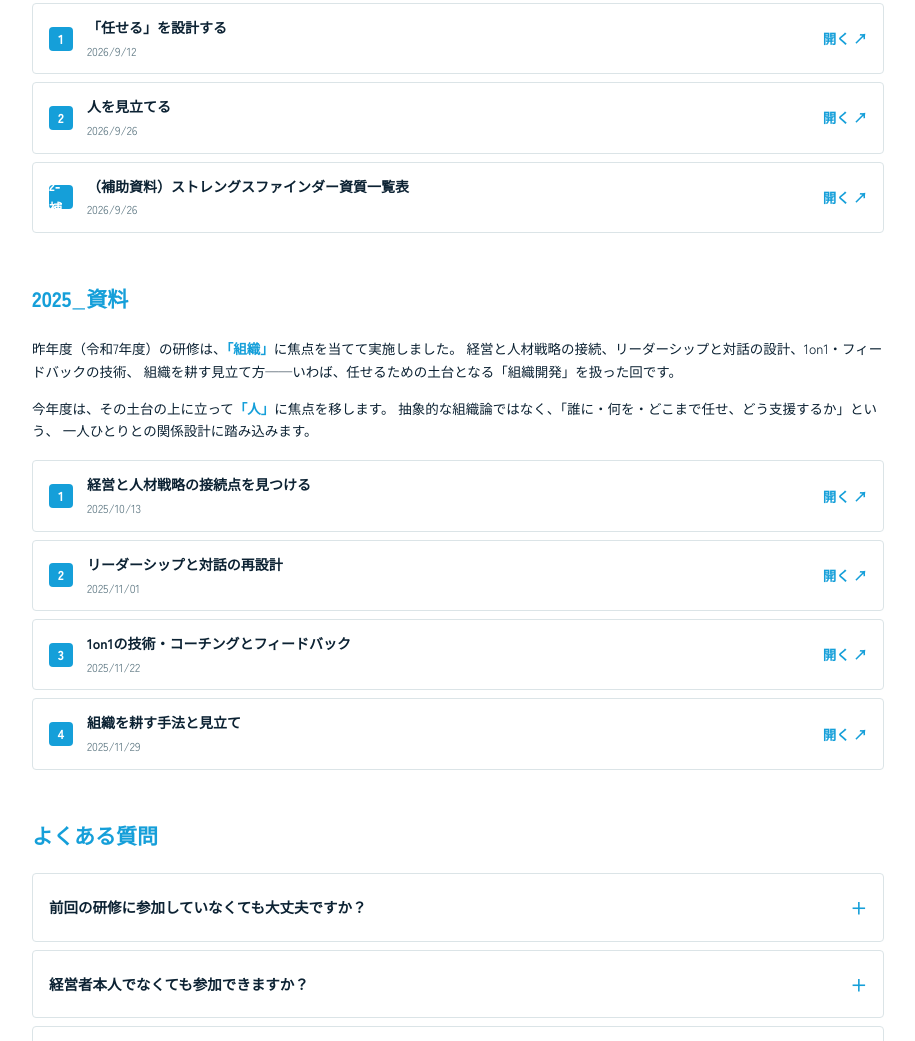
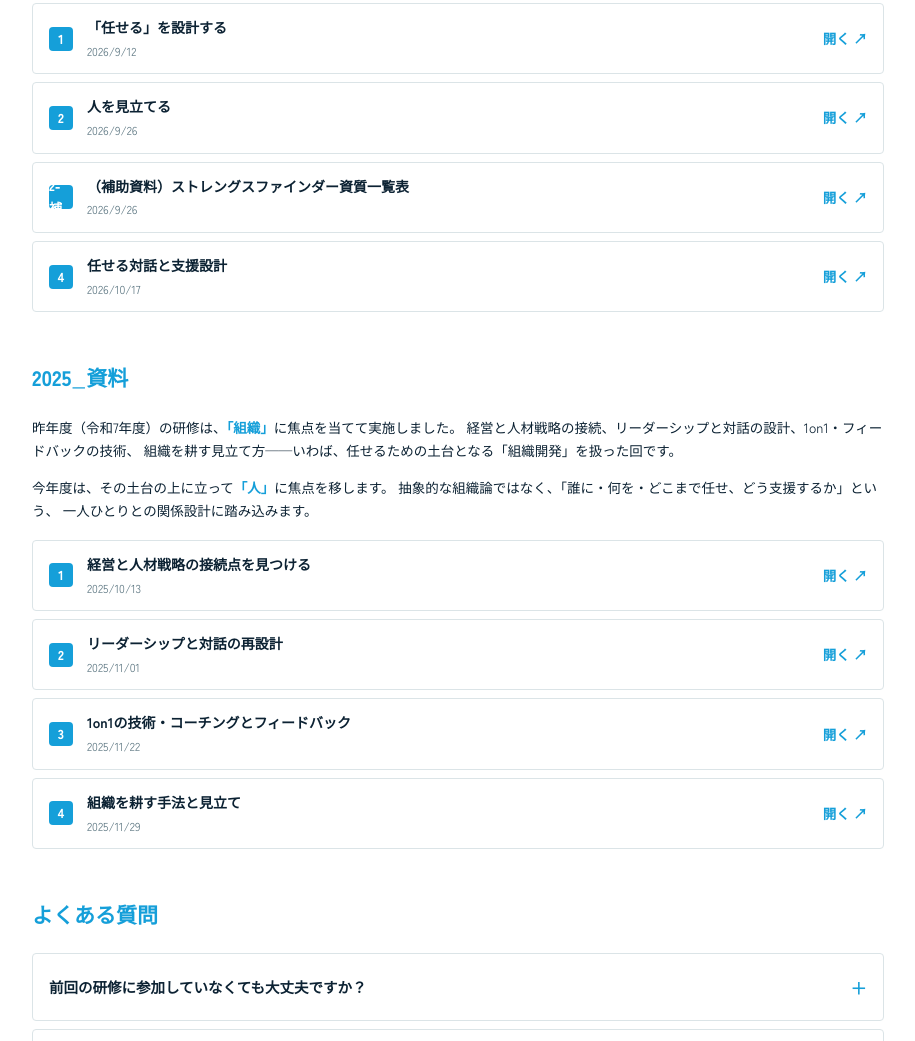
Before and after one commit to ki1118rin/makaseru-training, a plain HTML site: page index.html in a window 1280 px wide. Shown: the part 3478-4519 px from the top of the page, without its empty margins (182-1097 px from the left). Drawn offline with Linux system fonts and the light colour scheme.

Commit message:
第4回資料（任せる対話と支援設計）を追加
Co-Authored-By: Claude Opus 5.5 <noreply@anthropic.com>

```diff
--- a/index.html
+++ b/index.html
@@ -624,6 +624,14 @@
         </div>
         <span class="archive-open">開く ↗</span>
       </a>
+      <a class="archive-item" href="materials/20261017_第4回_任せる対話と支援設計.pdf" target="_blank" rel="noopener">
+        <span class="archive-no">4</span>
+        <div class="archive-info">
+          <p class="archive-title">任せる対話と支援設計</p>
+          <p class="archive-date">2026/10/17</p>
+        </div>
+        <span class="archive-open">開く ↗</span>
+      </a>
     </div>
   </section>
 
```
Also changed, not shown: 1 other file.
